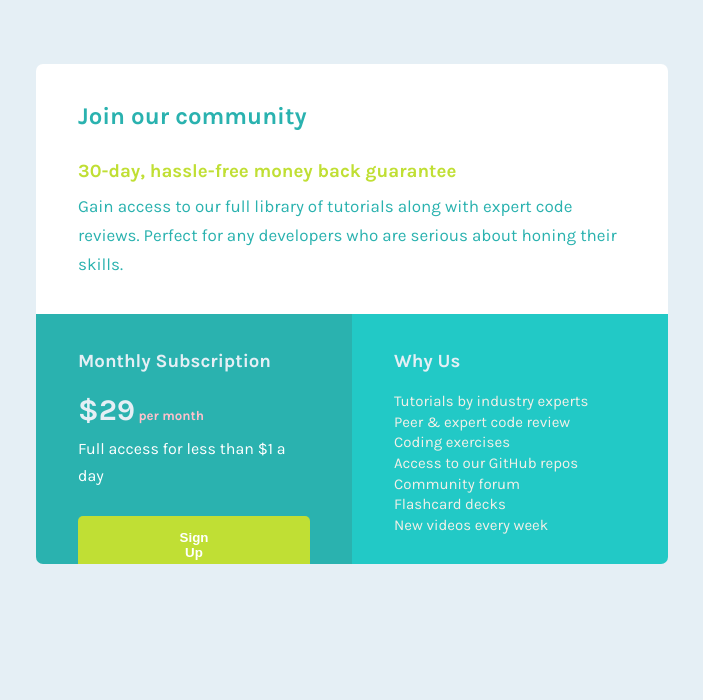
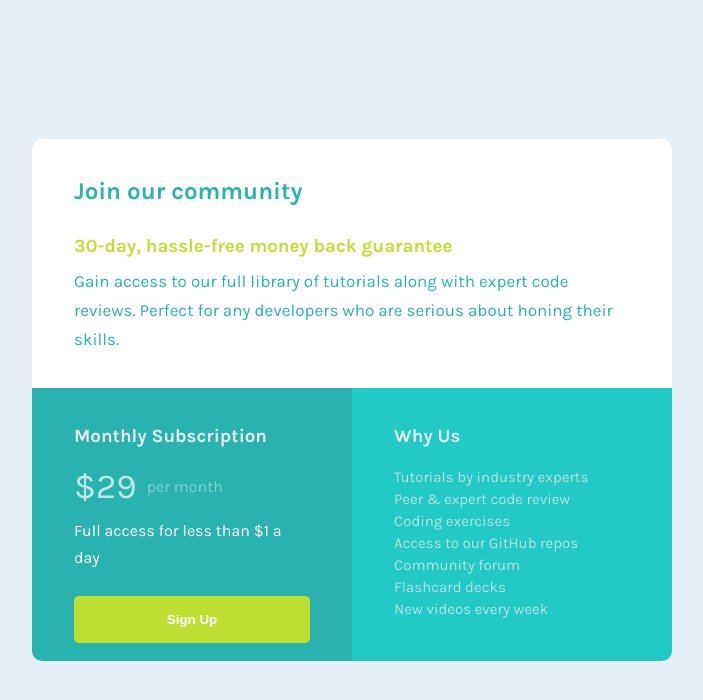
Before and after one commit to Camiloortiz44/single-price-grid-component-master, a plain HTML site: page index.html in a window 1280 px wide. Shown: the whole page, without its empty margins (288-991 px from the left). Drawn offline with Linux system fonts and the light colour scheme.

Commit message:
Improved version

```diff
--- a/index.html
+++ b/index.html
@@ -21,7 +21,7 @@
     <section class="cards">
       <section class="card card-sub">
         <h3 class="title-sub">Monthly Subscription</h3>
-          <h5 class="section-sub"><span>$29</span> per month</h5>
+          <p class="section-sub"><span class="big">$29</span> per month</p>
         <p class="paragraph-sub">Full access for less than $1 a day</p>
         <button class="button">Sign Up</button>
       </section>
--- a/styles/style.css
+++ b/styles/style.css
@@ -6,7 +6,12 @@
 }
 
 body {
+    align-items: center;
     background-color: var(--light-gray);
+    display: flex;
+    justify-content: center;
+    margin: 0;
+    min-height: 100vh;
 }
 
 @media (max-width: 768){
@@ -20,16 +25,6 @@ h3 {
     color: var(--light-gray)
 }
 
-
-h5 {
-    color: pink;
-}
-
-h5 span {
-    color: var(--light-gray);
-    font-size: 30px;
-}
-
 p {
     color: white;
     font-size: 16px;
@@ -39,6 +34,11 @@ p {
 ul {
     list-style: none;
     padding: 0;
+    opacity: 0.7;
+}
+
+ul li {
+    line-height: 22px;
 }
 .button {
     background-color: var(--bright-yellow);
@@ -46,9 +46,7 @@ ul {
     border-radius: 5px;
     color: white;
     font-weight: bold;
-    margin-top: 10px;
-    padding: 14px 95px;
-    text-align: center;
+    padding: 16px 90px;
     width: 100%;
 }
 
@@ -65,7 +63,6 @@ ul {
 .cards {
     display: flex;
     flex-direction: row;
-    height: 250px;
 }
 
 @media (max-width: 768){
@@ -78,12 +75,10 @@ ul {
 
 .card-community {
     background-color: white;
-    border-radius: 7px 7px 0px 0px;
 }
 
 .card-sub {
     background-color: var(--cyan);
-    border-radius: 0px 0px 0px 7px;
     width: 50%;
 }
 
@@ -96,7 +91,6 @@ ul {
 
 .card-why {
     background-color: hsl(179, 71%, 46%);
-    border-radius: 0px 0px 7px 0px;
     width: 50%;
 }
 
@@ -107,8 +101,9 @@ ul {
 }
 
 .container {
+    border-radius: 10px;
     font-family: 'Karla', sans-serif;
-    margin: 4em auto;
+    margin: auto;
     overflow: hidden;
     width: 50%;
 }
@@ -128,18 +123,29 @@ ul {
 }
 
 .paragraph-sub {
-    margin-top: 7px;
+    margin-bottom: 25px;
+    margin-top: 0;
 }
 
 .paragraph-why {
     color: rgb(243, 240, 232);
     font-size: 15px;
-    line-height: 1.38;
+    line-height: 1;
 }
 
 .section-sub {
-    margin-bottom: 7px;
-    margin-top: 10px;
+    display: flex;
+    align-items: center;
+    color: hsl(179, 45%, 77%);
+    opacity: 0.7;
+    margin: 0;
+}
+
+.section-sub span {
+    color: white;
+    font-size: 35px;
+    margin-right: 10px;
+    opacity: 1;
 }
 
 .title-community {
@@ -153,5 +159,5 @@ ul {
 }
 
 .title-sub {
-    margin-bottom: 20px;
+    margin-bottom: 10px;
 }
```
